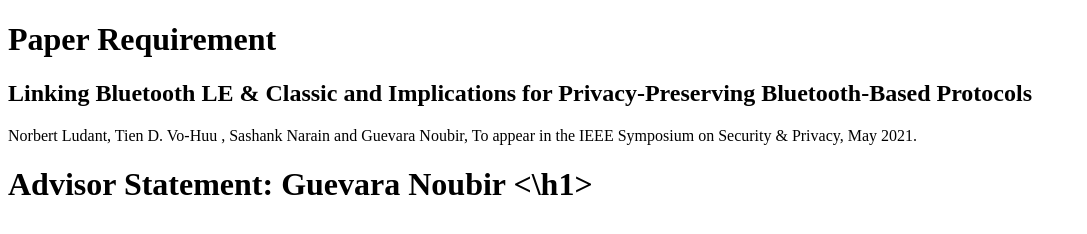
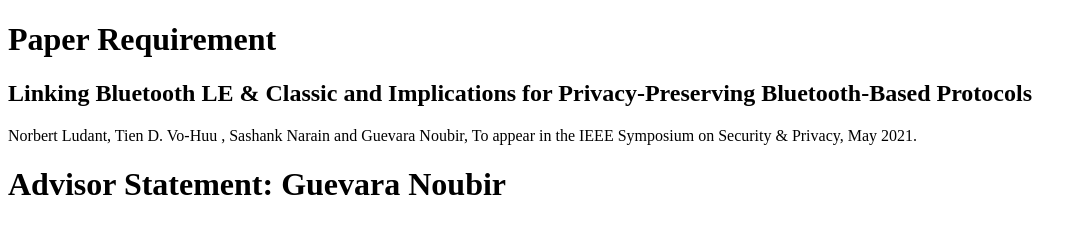
Before and after one commit to NorbLd/NorbLd.github.io, a plain HTML site: page index.html in a window 1280 px wide. Shown: the whole page, without its empty margins (0-1087 px from the left). Drawn offline with Linux system fonts and the light colour scheme.

Commit message:
Update index.html

```diff
--- a/index.html
+++ b/index.html
@@ -5,6 +5,6 @@
 <h2>Linking Bluetooth LE & Classic and Implications for Privacy-Preserving Bluetooth-Based Protocols</h2>
 <p>Norbert Ludant, Tien D. Vo-Huu , Sashank Narain and Guevara Noubir, To appear in the IEEE Symposium on Security & Privacy, May 2021.</p>
 
-<h1>Advisor Statement: Guevara Noubir <\h1>
+<h1>Advisor Statement: Guevara Noubir </h1>
 </body>
 </html>
```
